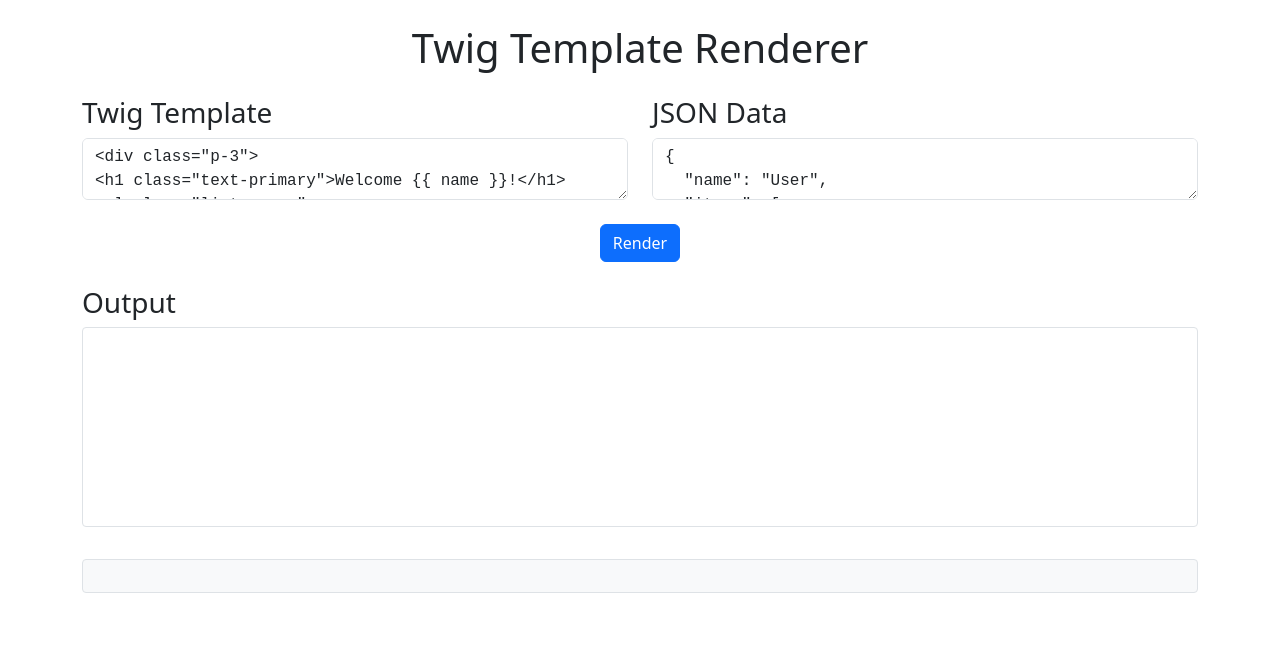
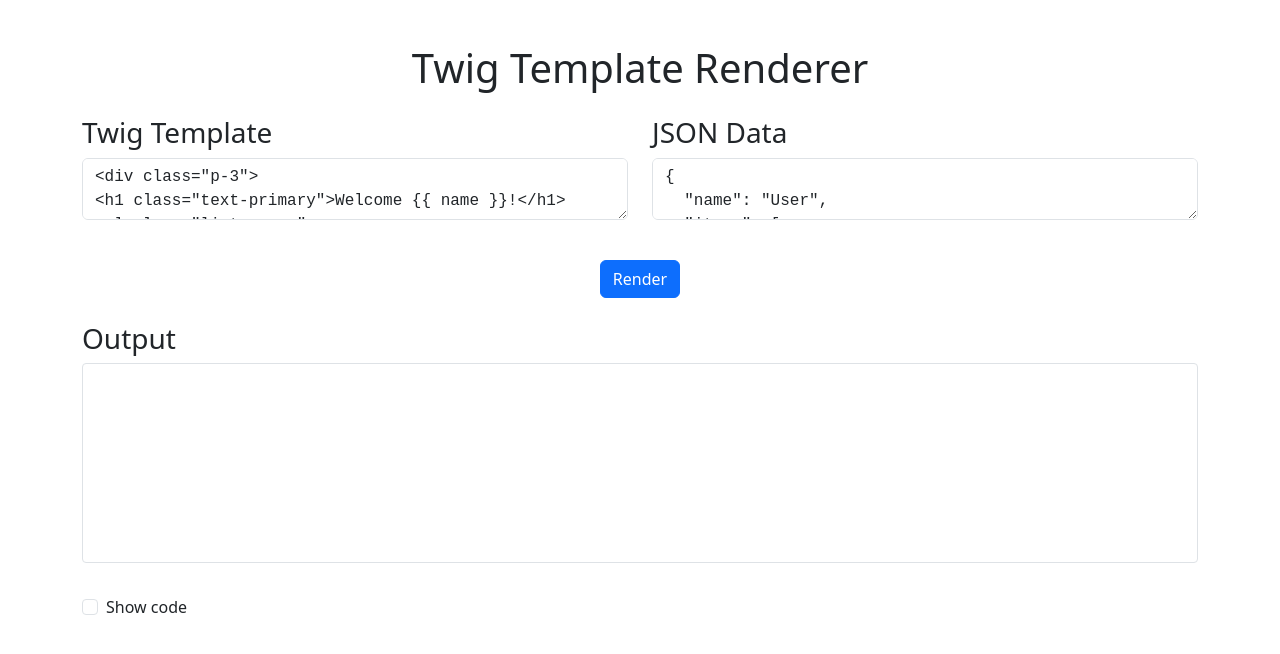
Before and after one commit to kartolab/react-twig-preview, a React (Create React App) app: page / in a window 1280 px wide. Shown: the top 654 px of the page. Built offline with nearby package versions, Linux system fonts and the light colour scheme.

Commit message:
Add show code checkbox to show/hide code output

```diff
--- a/src/App.css
+++ b/src/App.css
@@ -1,5 +1,7 @@
 .App {
-  text-align: center;
+  width: 100%;
+  max-width: 100%;
+  padding: 20px;
 }
 
 .App-logo {
--- a/src/App.js
+++ b/src/App.js
@@ -4,7 +4,7 @@ import TwigRenderer from './components/TwigRenderer';
 
 function App() {
   return (
-    <div>
+    <div className="App">
       <TwigRenderer />
     </div>
   );
--- a/src/components/TwigRenderer.css
+++ b/src/components/TwigRenderer.css
@@ -1,4 +1,9 @@
 /* Bootstrap will handle most styling */
+.template-textarea {
+    min-height: 400px;
+    width: 100%;
+    margin-bottom: 1rem;
+}
 .code-output {
     white-space: pre-wrap;
     background-color: #f8f9fa;
--- a/src/components/TwigRenderer.js
+++ b/src/components/TwigRenderer.js
@@ -19,6 +19,7 @@ function TwigRenderer() {
 </script>
 </div>`;
 
+  const [showCode, setShowCode] = useState(false);
   const [twigCode, setTwigCode] = useState(initialTemplate);
   const [jsonData, setJsonData] = useState(
     JSON.stringify(
@@ -105,7 +106,19 @@ function TwigRenderer() {
               className="rendered-output"
               dangerouslySetInnerHTML={createMarkup(output)}
             />
-            <pre className="code-output">{output}</pre>
+            {showCode && <pre className="code-output">{output}</pre>}
+          </div>
+          <div className="form-check mt-3">
+            <input
+              type="checkbox"
+              className="form-check-input"
+              id="showCodeCheckbox"
+              checked={showCode}
+              onChange={(e) => setShowCode(e.target.checked)}
+            />
+            <label className="form-check-label" htmlFor="showCodeCheckbox">
+              Show code
+            </label>
           </div>
         </div>
       </div>
```
